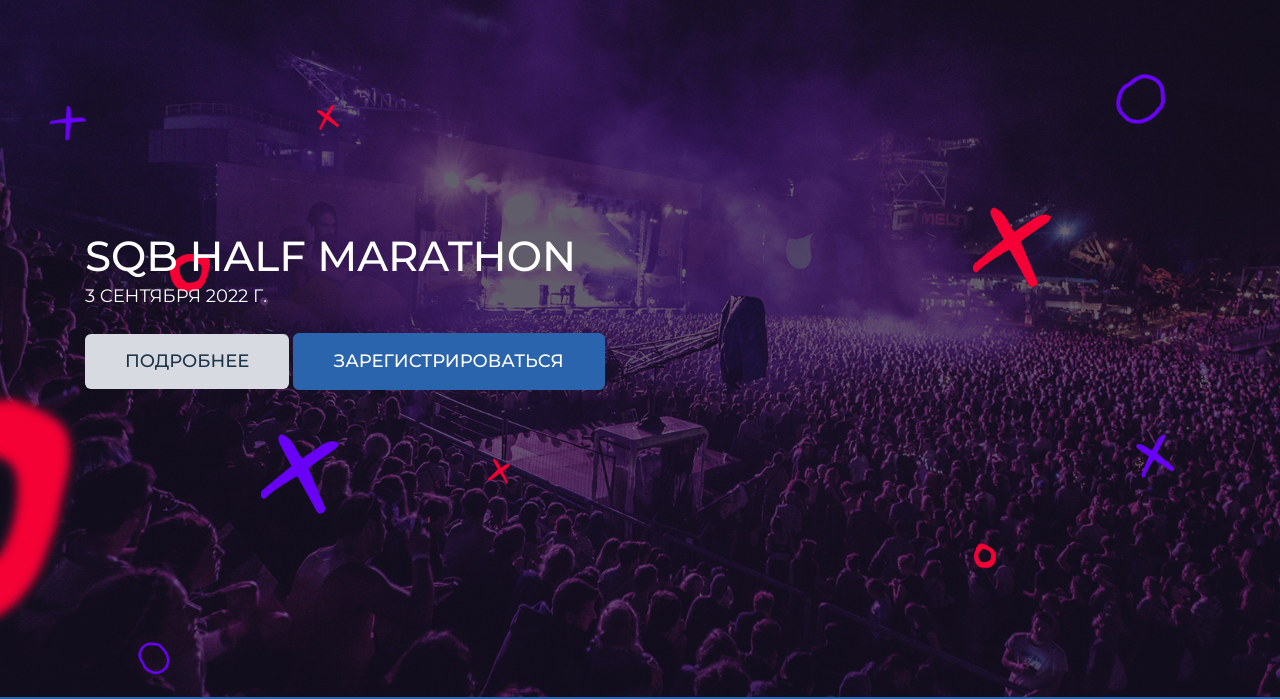
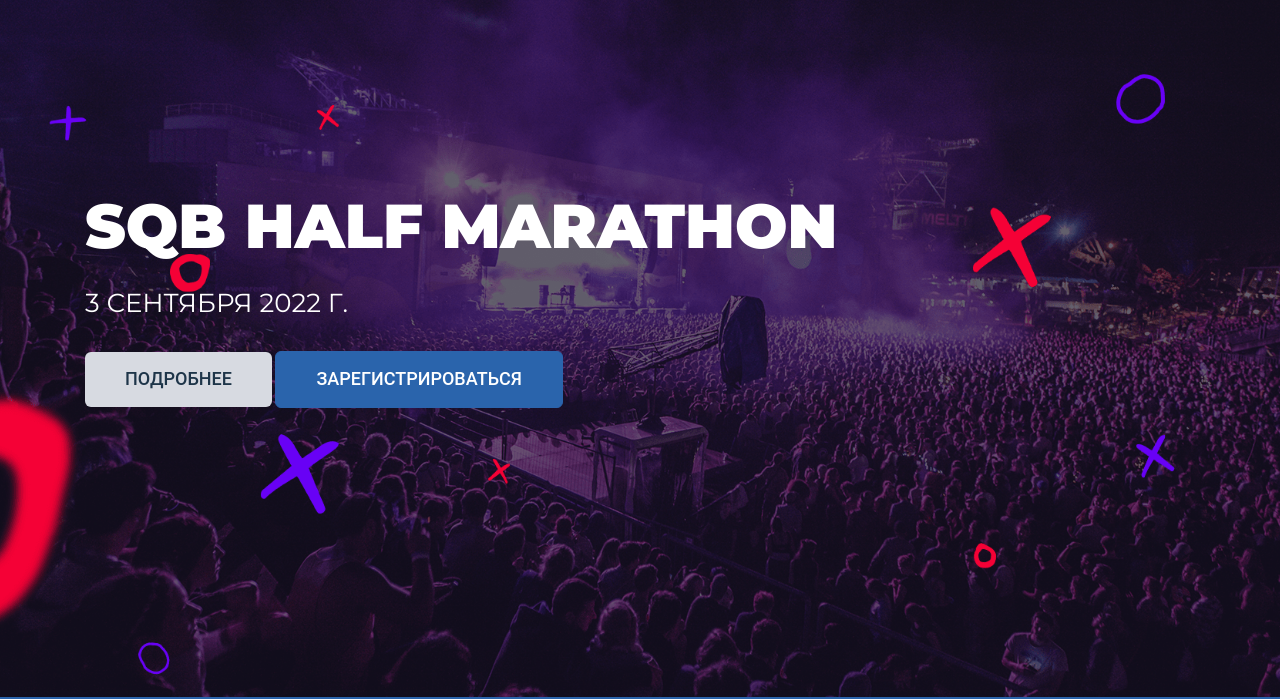
Before and after one commit to alisher0707/marathon, a website: page index.html in a window 1280 px wide. Shown: the part 103-802 px from the top of the page. Drawn offline with Linux system fonts and the light colour scheme.

Commit message:
5.05    1

```diff
--- a/assets/css/main.css
+++ b/assets/css/main.css
@@ -41,7 +41,7 @@
     font-size: 14px;
     line-height: 25px;
     font-weight: 400;
-    font-family: "Montserrat", sans-serif;
+    font-family: "Roboto", sans-serif;
     color: #838383;
     font-style: normal;
     overflow-x: hidden;
@@ -2135,10 +2135,10 @@
 }
 
 .cover_slider .cover_item .slider_content .slider-content-inner .cover-title {
-    margin-top: 25px;
-    margin-bottom: 0;
-    font-weight: 500;
-    color: #ffffff;
+    margin-bottom: 24px;
+    font-weight: 800;
+    font-size: 62px;
+    color: #FFFFFF;
     text-transform: uppercase;
 }
 
@@ -2156,9 +2156,9 @@
 }
 
 .cover_slider .cover_item .slider_content .slider-content-inner .cover-date {
-    font-size: 18px;
+    font-size: 26px;
     color: #ffffff;
-    margin-bottom: 25px;
+    margin-bottom: 36px;
     text-transform: uppercase;
 }
 
```
